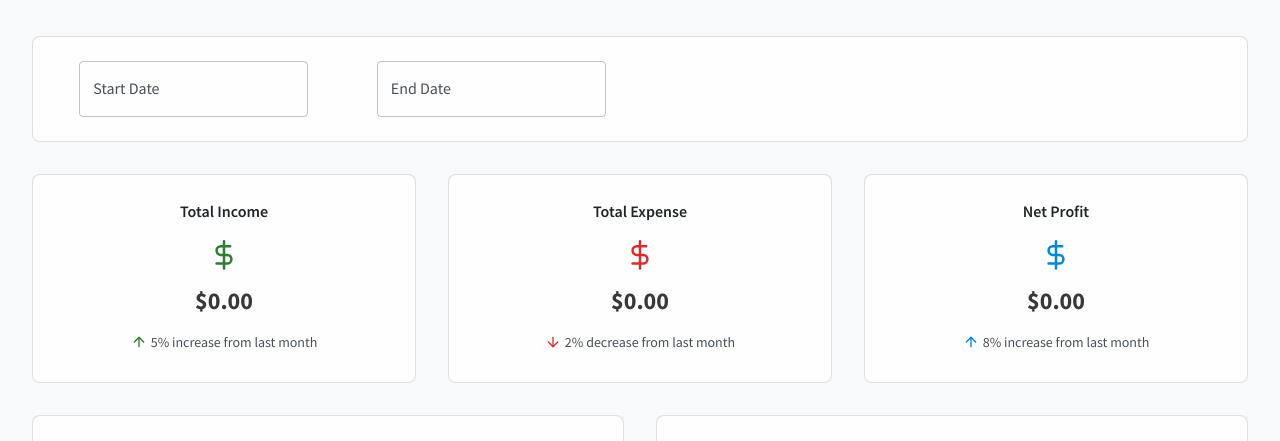
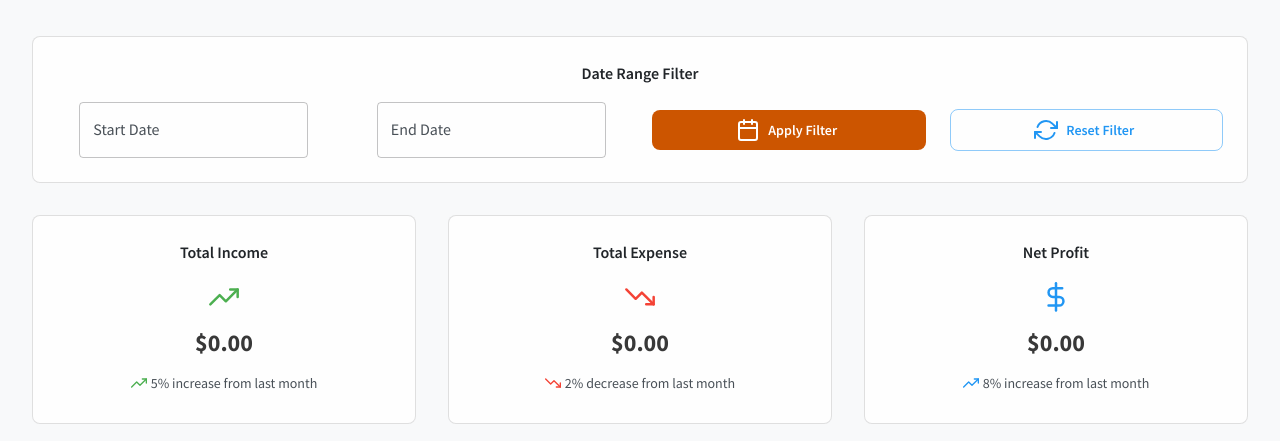
Before and after one commit to DrewDeMo/tcl-quill, a React (Vite) app: page / in a window 1280 px wide. Shown: the part 156-597 px from the top of the page. Built offline with nearby package versions, Linux system fonts and the light colour scheme; no server answers; the database is empty; sample sign-in values are in the browser's storage.

Commit message:
Styling updates to dashboard.

```diff
--- a/src/pages/Dashboard.jsx
+++ b/src/pages/Dashboard.jsx
@@ -1,5 +1,5 @@
 import React, { useState, useEffect } from 'react';
-import { Typography, Paper, Grid, CircularProgress, Box, TextField, useTheme } from '@mui/material';
+import { Typography, Paper, Grid, CircularProgress, Box, TextField, useTheme, Button } from '@mui/material';
 import { DatePicker } from '@mui/x-date-pickers/DatePicker';
 import { LocalizationProvider } from '@mui/x-date-pickers/LocalizationProvider';
 import { AdapterDayjs } from '@mui/x-date-pickers/AdapterDayjs';
@@ -8,9 +8,15 @@ import { useAuthState } from 'react-firebase-hooks/auth';
 import { auth, db } from '../firebase';
 import { collection, doc, getDoc } from 'firebase/firestore';
 import dayjs from 'dayjs';
-import { ArrowUp, ArrowDown, DollarSign } from 'react-feather';
+import { TrendingUp, TrendingDown, DollarSign, Calendar, RefreshCw } from 'react-feather';
 
-const COLORS = ['#0088FE', '#00C49F', '#FFBB28', '#FF8042'];
+// Professional color palette for financial charts
+const CHART_COLORS = {
+  income: '#4CAF50',
+  expense: '#F44336',
+  profit: '#2196F3',
+  neutral: '#9E9E9E'
+};
 
 function Dashboard() {
   const theme = useTheme();
@@ -103,6 +109,16 @@ function Dashboard() {
     color: theme.palette.text.primary,
   };
 
+  const handleApplyDateFilter = () => {
+    filterData();
+  };
+
+  const handleResetDateFilter = () => {
+    setStartDate(null);
+    setEndDate(null);
+    setFilteredData(data);
+  };
+
   if (loading) {
     return (
       <Box display="flex" justifyContent="center" alignItems="center" minHeight="100vh">
@@ -122,6 +138,9 @@ function Dashboard() {
         </Typography>
       )}
       <Paper id="date-filter-card" sx={{ ...cardStyle, mb: 4 }}>
+        <Typography variant="h6" sx={cardTitleStyle}>
+          Date Range Filter
+        </Typography>
         <LocalizationProvider dateAdapter={AdapterDayjs}>
           <Grid container spacing={3} alignItems="center">
             <Grid item xs={12} sm={6} md={3}>
@@ -140,6 +159,28 @@ function Dashboard() {
                 renderInput={(params) => <TextField {...params} fullWidth />}
               />
             </Grid>
+            <Grid item xs={12} sm={6} md={3}>
+              <Button
+                variant="contained"
+                color="primary"
+                onClick={handleApplyDateFilter}
+                startIcon={<Calendar />}
+                fullWidth
+              >
+                Apply Filter
+              </Button>
+            </Grid>
+            <Grid item xs={12} sm={6} md={3}>
+              <Button
+                variant="outlined"
+                color="secondary"
+                onClick={handleResetDateFilter}
+                startIcon={<RefreshCw />}
+                fullWidth
+              >
+                Reset Filter
+              </Button>
+            </Grid>
           </Grid>
         </LocalizationProvider>
       </Paper>
@@ -150,12 +191,12 @@ function Dashboard() {
               Total Income
             </Typography>
             <Box sx={{ display: 'flex', flexDirection: 'column', alignItems: 'center', justifyContent: 'center', height: '70%' }}>
-              <DollarSign size={36} color={theme.palette.success.main} />
+              <TrendingUp size={36} color={CHART_COLORS.income} />
               <Typography variant="h4" sx={{ mt: 2, fontWeight: 700 }}>
                 {totals.totalIncome.toLocaleString('en-US', { style: 'currency', currency: 'USD' })}
               </Typography>
               <Typography variant="body2" color="text.secondary" sx={{ mt: 2, display: 'flex', alignItems: 'center' }}>
-                <ArrowUp size={16} color={theme.palette.success.main} style={{ marginRight: 4 }} />
+                <TrendingUp size={16} color={CHART_COLORS.income} style={{ marginRight: 4 }} />
                 5% increase from last month
               </Typography>
             </Box>
@@ -167,12 +208,12 @@ function Dashboard() {
               Total Expense
             </Typography>
             <Box sx={{ display: 'flex', flexDirection: 'column', alignItems: 'center', justifyContent: 'center', height: '70%' }}>
-              <DollarSign size={36} color={theme.palette.error.main} />
+              <TrendingDown size={36} color={CHART_COLORS.expense} />
               <Typography variant="h4" sx={{ mt: 2, fontWeight: 700 }}>
                 {totals.totalExpense.toLocaleString('en-US', { style: 'currency', currency: 'USD' })}
               </Typography>
               <Typography variant="body2" color="text.secondary" sx={{ mt: 2, display: 'flex', alignItems: 'center' }}>
-                <ArrowDown size={16} color={theme.palette.error.main} style={{ marginRight: 4 }} />
+                <TrendingDown size={16} color={CHART_COLORS.expense} style={{ marginRight: 4 }} />
                 2% decrease from last month
               </Typography>
             </Box>
@@ -184,12 +225,12 @@ function Dashboard() {
               Net Profit
             </Typography>
             <Box sx={{ display: 'flex', flexDirection: 'column', alignItems: 'center', justifyContent: 'center', height: '70%' }}>
-              <DollarSign size={36} color={theme.palette.info.main} />
+              <DollarSign size={36} color={CHART_COLORS.profit} />
               <Typography variant="h4" sx={{ mt: 2, fontWeight: 700 }}>
                 {totals.totalProfit.toLocaleString('en-US', { style: 'currency', currency: 'USD' })}
               </Typography>
               <Typography variant="body2" color="text.secondary" sx={{ mt: 2, display: 'flex', alignItems: 'center' }}>
-                <ArrowUp size={16} color={theme.palette.info.main} style={{ marginRight: 4 }} />
+                <TrendingUp size={16} color={CHART_COLORS.profit} style={{ marginRight: 4 }} />
                 8% increase from last month
               </Typography>
             </Box>
@@ -213,7 +254,7 @@ function Dashboard() {
                   label={({ name, percent }) => `${name} ${(percent * 100).toFixed(0)}%`}
                 >
                   {pieChartData.map((entry, index) => (
-                    <Cell key={`cell-${index}`} fill={COLORS[index % COLORS.length]} />
+                    <Cell key={`cell-${index}`} fill={Object.values(CHART_COLORS)[index]} />
                   ))}
                 </Pie>
                 <Tooltip formatter={(value) => value.toLocaleString('en-US', { style: 'currency', currency: 'USD' })} />
@@ -234,8 +275,8 @@ function Dashboard() {
                 <YAxis />
                 <Tooltip formatter={(value) => value.toLocaleString('en-US', { style: 'currency', currency: 'USD' })} />
                 <Legend />
-                <Line type="monotone" dataKey="Total Income" stroke={theme.palette.primary.main} />
-                <Line type="monotone" dataKey="Total Expense" stroke={theme.palette.error.main} />
+                <Line type="monotone" dataKey="Total Income" stroke={CHART_COLORS.income} />
+                <Line type="monotone" dataKey="Total Expense" stroke={CHART_COLORS.expense} />
               </LineChart>
             </ResponsiveContainer>
           </Paper>
@@ -252,7 +293,7 @@ function Dashboard() {
                 <YAxis />
                 <Tooltip formatter={(value) => value.toLocaleString('en-US', { style: 'currency', currency: 'USD' })} />
                 <Legend />
-                <Bar dataKey="Net Income" fill={theme.palette.primary.main} />
+                <Bar dataKey="Net Income" fill={CHART_COLORS.profit} />
               </BarChart>
             </ResponsiveContainer>
           </Paper>
```
